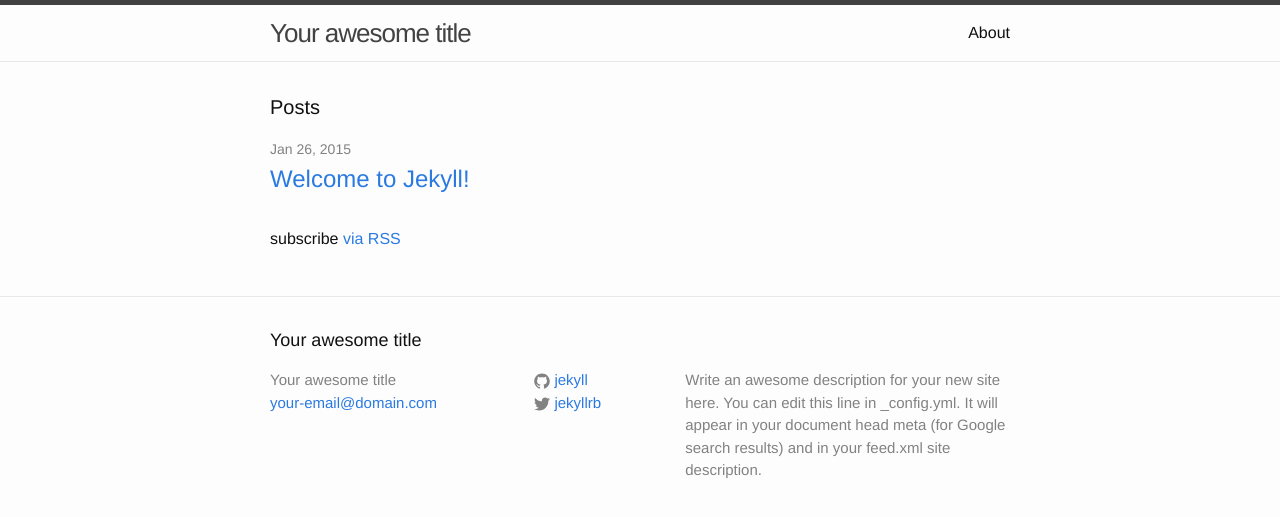
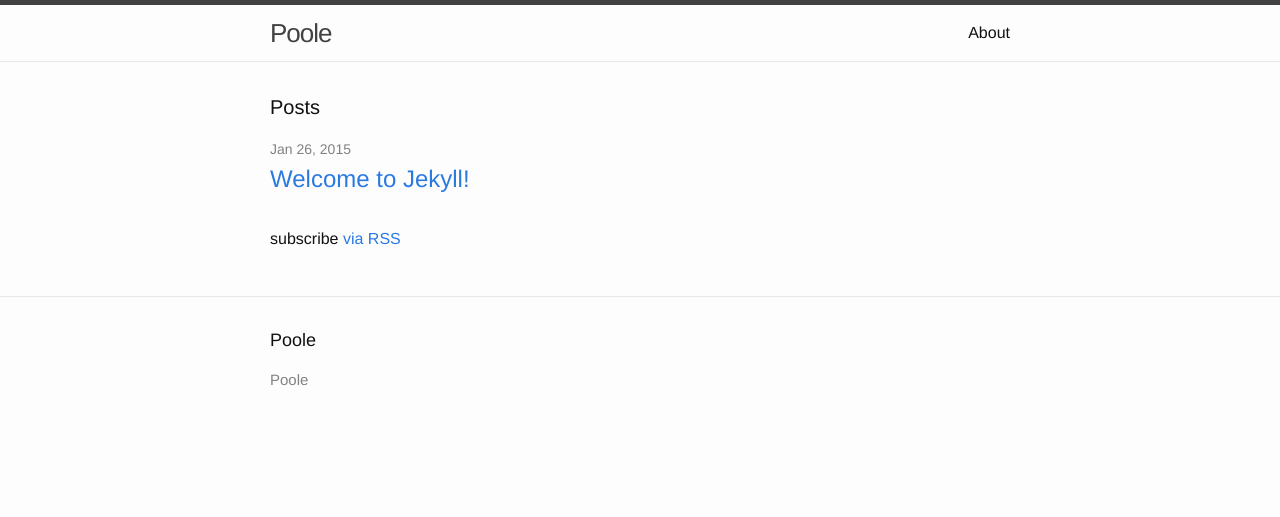
Before and after one commit to stormraft/resume, a Jekyll site: the page built from index.html, in a window 1280 px wide. Shown: the top 517 px of the page. Built offline with Jekyll 4.4.1, drawn with Linux system fonts in a browser that asks for light colours; Markdown is read by kramdown in place of the engine named in the settings; the list of posts is cut into pages by our own code.

Commit message:
update config.yml

```diff
--- a/_config.yml
+++ b/_config.yml
@@ -1,14 +1,28 @@
-# Site settings
-title: Your awesome title
-email: your-email@domain.com
-description: > # this means to ignore newlines until "baseurl:"
-  Write an awesome description for your new site here. You can edit this
-  line in _config.yml. It will appear in your document head meta (for
-  Google search results) and in your feed.xml site description.
-baseurl: "" # the subpath of your site, e.g. /blog/
-url: "http://yourdomain.com" # the base hostname & protocol for your site
-twitter_username: jekyllrb
-github_username:  jekyll
+# Dependencies
+markdown:         redcarpet
+highlighter:      pygments
 
-# Build settings
-markdown: kramdown
+# Permalinks
+permalink:        pretty
+relative_permalinks: true
+
+# Setup
+title:            Poole
+tagline:          The Jekyll Butler
+url:              http://stormasm.github.io
+paginate:         1
+baseurl:          /resume/
+author:
+  name:           Mark Otto
+  url:            https://twitter.com/mdo
+  email:          markdotto@gmail.com
+
+# Custom vars
+version:          1.0.0
+github:
+  repo:           https://github.com/stormasm/resume
+
+# This is the list of pages to include in the header of the website.
+pages_list:
+  About: '/poole/about/'
+  Archive: '/poole/archive/'
```
